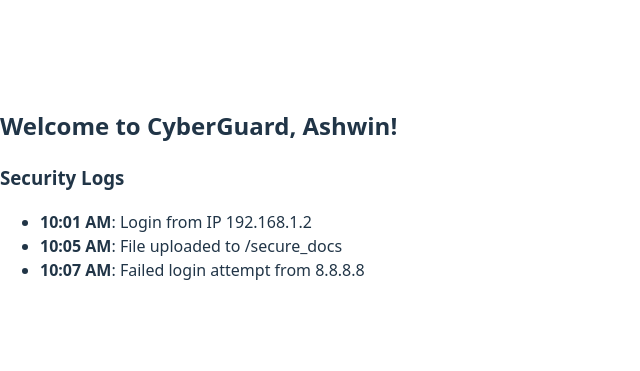
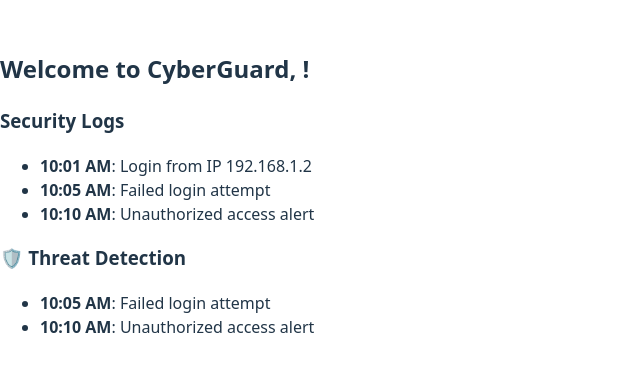
Before and after one commit to Ashwin-2405/my-react-app, a React (Vite) app: page / in a window 1280 px wide. Shown: the part 207-578 px from the top of the page, without its empty margins (0-640 px from the left). Built offline with nearby package versions, Linux system fonts and the light colour scheme.

Commit message:
Day 10: Added DetectionEngine for threat analysis

```diff
--- a/src/App.tsx
+++ b/src/App.tsx
@@ -1,18 +1,22 @@
+// src/App.tsx
+import React from 'react';
 import './App.css';
 import WelcomeMessage from './components/WelcomeMessage';
 import SecurityLog from './components/SecurityLog';
+import DetectionEngine from './components/DetectionEngine';
 
 const sampleLogs = [
   { time: '10:01 AM', message: 'Login from IP 192.168.1.2' },
-  { time: '10:05 AM', message: 'File uploaded to /secure_docs' },
-  { time: '10:07 AM', message: 'Failed login attempt from 8.8.8.8' }
+  { time: '10:05 AM', message: 'Failed login attempt' },
+  { time: '10:10 AM', message: 'Unauthorized access alert' }
 ];
 
 function App() {
   return (
-    <div className="App">
-      <WelcomeMessage name="Ashwin" />
+    <div>
+      <WelcomeMessage />
       <SecurityLog logs={sampleLogs} />
+      <DetectionEngine logs={sampleLogs} />
     </div>
   );
 }
--- /dev/null
+++ b/src/components/DetectionEngine.tsx
@@ -0,0 +1,35 @@
+// src/components/DetectionEngine.tsx
+import React from 'react';
+
+interface DetectionEngineProps {
+  logs: { time: string; message: string }[];
+}
+
+const DetectionEngine: React.FC<DetectionEngineProps> = ({ logs }) => {
+  const suspiciousKeywords = ['failed', 'unauthorized', 'alert', 'attack'];
+
+  const detected = logs.filter(log =>
+    suspiciousKeywords.some(keyword =>
+      log.message.toLowerCase().includes(keyword)
+    )
+  );
+
+  return (
+    <div>
+      <h3>🛡️ Threat Detection</h3>
+      {detected.length === 0 ? (
+        <p>✅ No threats detected.</p>
+      ) : (
+        <ul>
+          {detected.map((log, index) => (
+            <li key={index}>
+              <strong>{log.time}</strong>: {log.message}
+            </li>
+          ))}
+        </ul>
+      )}
+    </div>
+  );
+};
+
+export default DetectionEngine;
```
